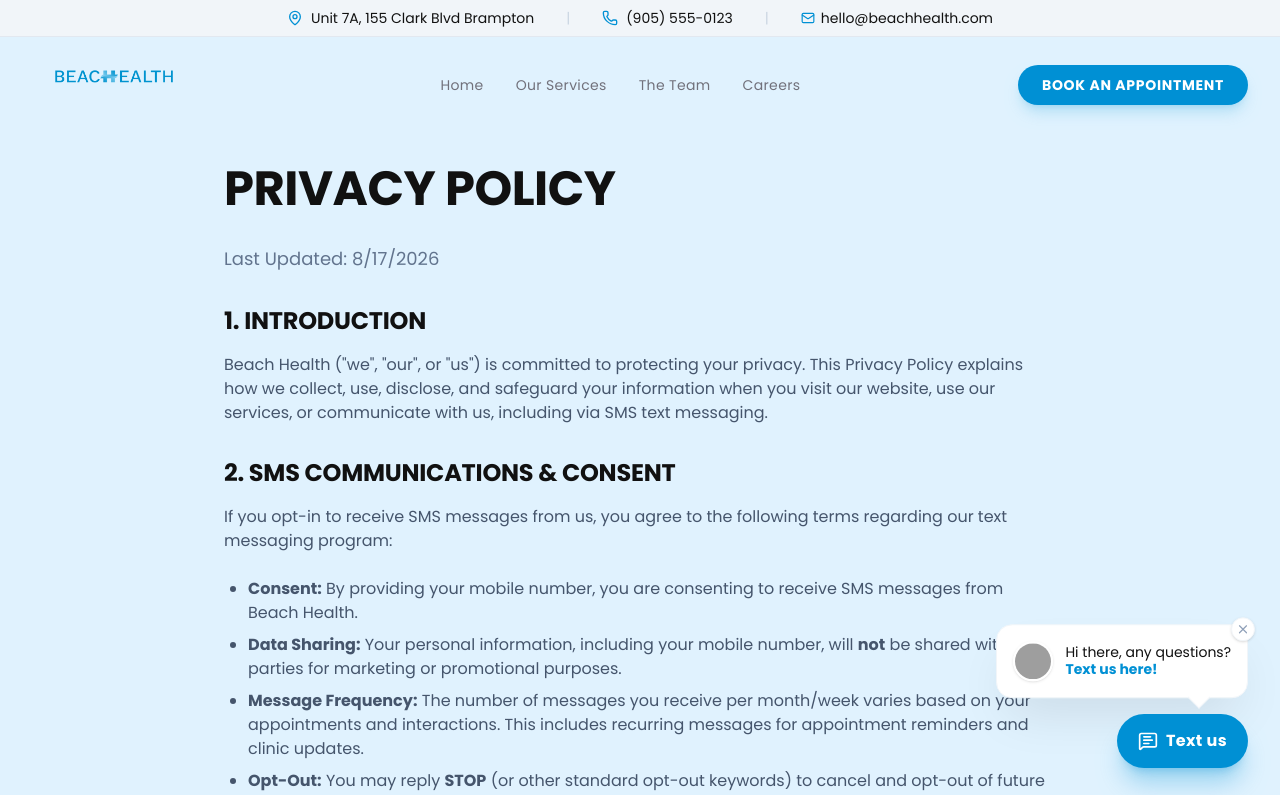
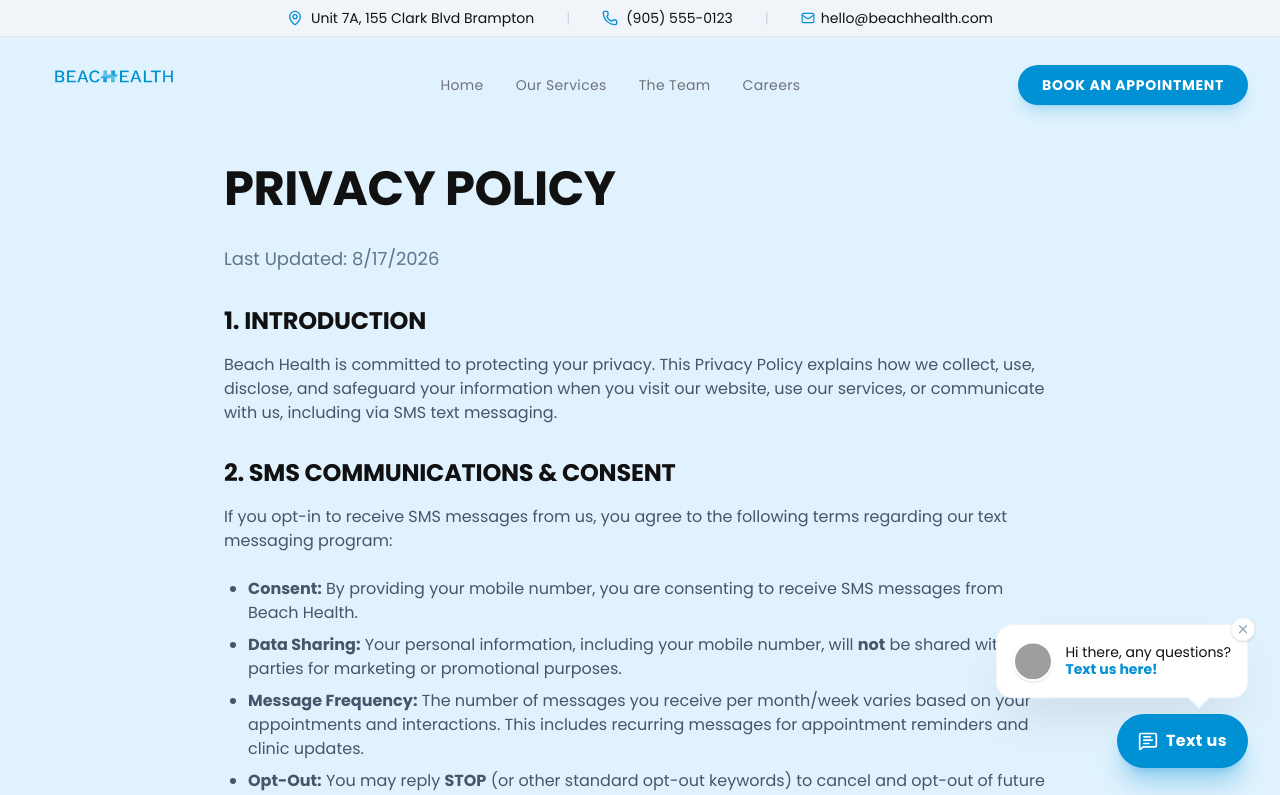
Before and after one commit to shaheertiger/Beachhealthbrampton, a React (Vite) app: page /privacy-policy in a window 1280 px wide. Shown: the top 795 px of the page. Built offline with nearby package versions, Linux system fonts and the light colour scheme; grey boxes are pictures that could not be loaded; a web font is replaced by a local one.

Commit message:
Remove pronouns from Privacy Policy preamble

```diff
--- a/src/pages/PrivacyPolicy.tsx
+++ b/src/pages/PrivacyPolicy.tsx
@@ -14,7 +14,7 @@ export default function PrivacyPolicy() {
 
         <h2 className="text-2xl font-bold text-brand-obsidian mt-8 mb-4">1. Introduction</h2>
         <p className="text-slate-600 mb-6">
-          Beach Health ("we", "our", or "us") is committed to protecting your privacy. This Privacy Policy explains how we collect, use, disclose, and safeguard your information when you visit our website, use our services, or communicate with us, including via SMS text messaging.
+          Beach Health is committed to protecting your privacy. This Privacy Policy explains how we collect, use, disclose, and safeguard your information when you visit our website, use our services, or communicate with us, including via SMS text messaging.
         </p>
 
         <h2 className="text-2xl font-bold text-brand-obsidian mt-8 mb-4">2. SMS Communications & Consent</h2>
```
